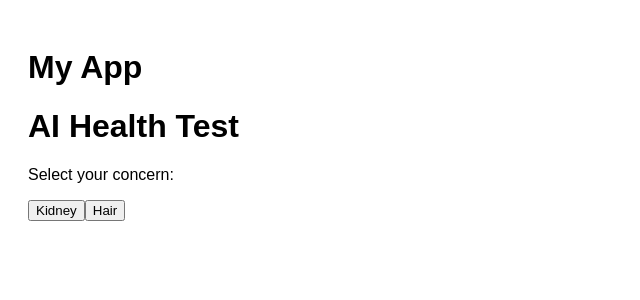
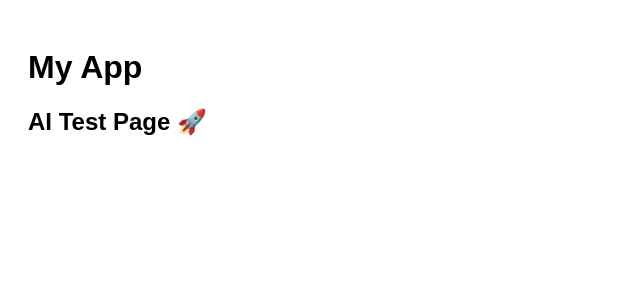
Before and after one commit to anshjaat-ui/DOCTOR, a Next.js app in the folder pharmacy-premium-v2/: page /ai-test in a window 1280 px wide. Shown: the top 300 px of the page, without its empty margins (0-640 px from the left). Built offline with nearby package versions, Linux system fonts and the light colour scheme.

Commit message:
Refactor AI Test component and update UI

```diff
--- a/pharmacy-premium-v2/app/ai-test/page.jsx
+++ b/pharmacy-premium-v2/app/ai-test/page.jsx
@@ -1,31 +1,7 @@
-"use client";
-import { useState } from "react";
-
 export default function AITest() {
-  const [step, setStep] = useState(0);
-
   return (
-    <div className="p-6 font-sans">
-      <h1 className="text-xl font-bold">AI Health Test</h1>
-
-      {step === 0 && (
-        <>
-          <p className="mt-4">Select your concern:</p>
-          <button onClick={() => setStep(1)} className="mr-2 mt-2 bg-green-600 text-white px-4 py-2 rounded">
-            Kidney
-          </button>
-          <button onClick={() => setStep(1)} className="mt-2 bg-green-600 text-white px-4 py-2 rounded">
-            Hair
-          </button>
-        </>
-      )}
-
-      {step === 1 && (
-        <div className="mt-4">
-          <h3 className="text-lg font-semibold">Recommended:</h3>
-          <p>Stone Remover Kit</p>
-        </div>
-      )}
+    <div>
+      <h2>AI Test Page 🚀</h2>
     </div>
   );
 }
```
